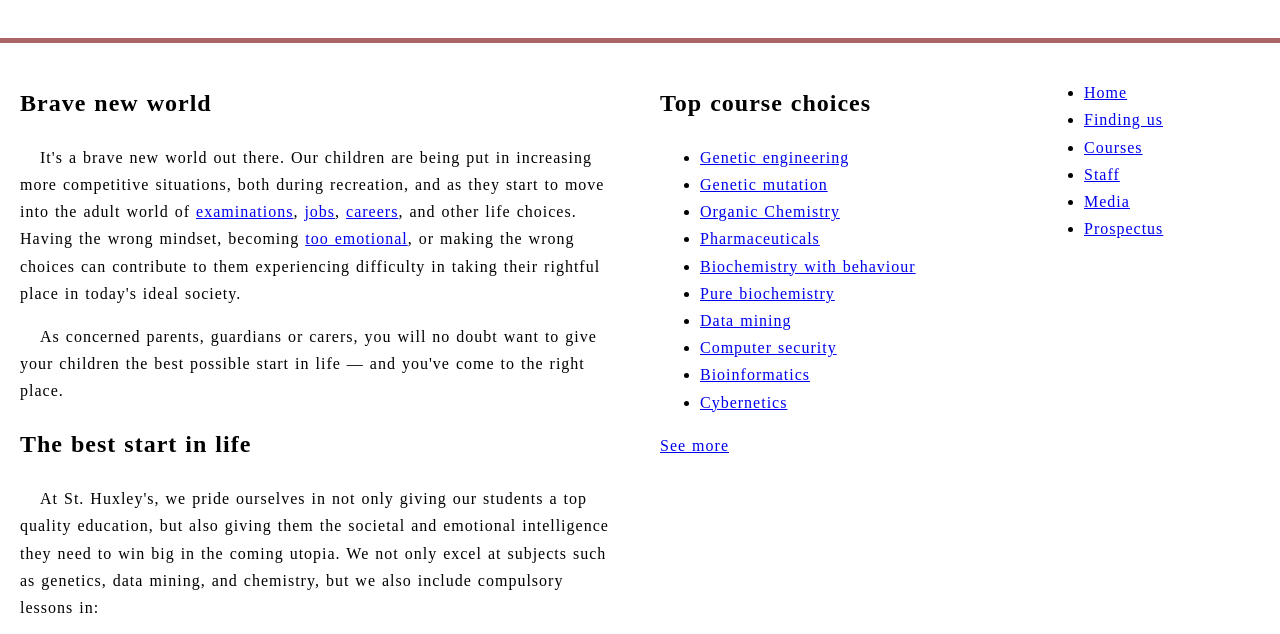
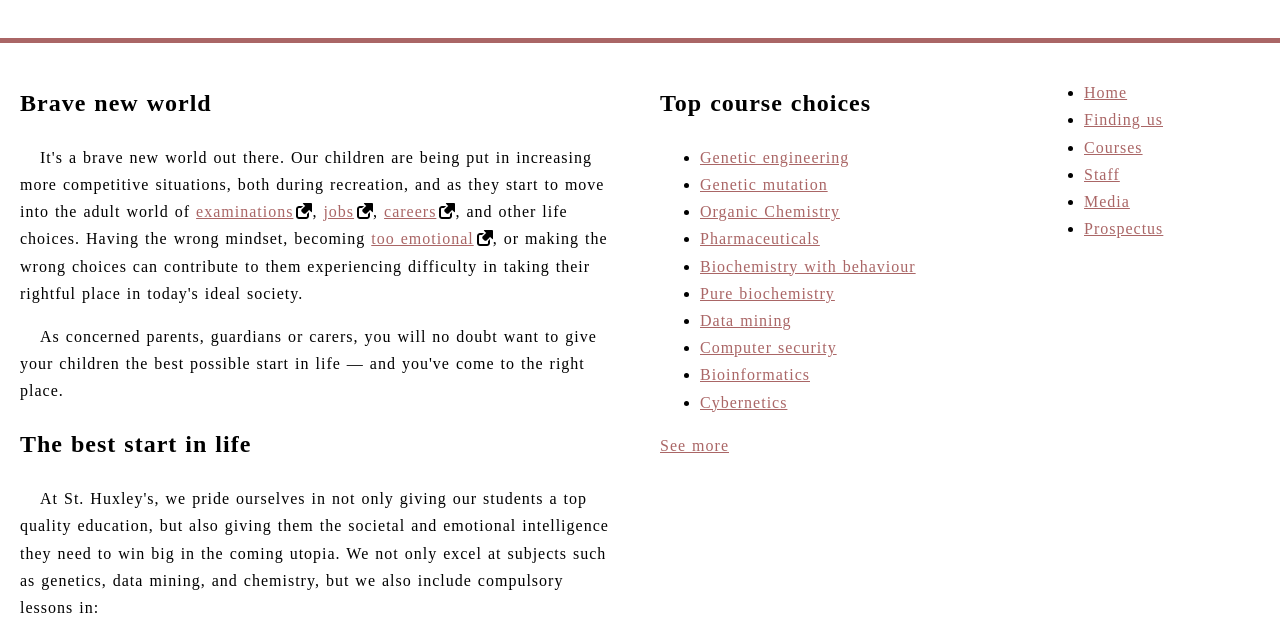
Before and after one commit to devarshpatel1/devarsh, a plain HTML site: page Assignment3/Part3/index.html in a window 1280 px wide. Shown: the part 104-738 px from the top of the page. Drawn offline with Linux system fonts and the light colour scheme.

Commit message:
Commit 4
- Add links Styling using css

```diff
--- a/Assignment3/Part3/style.css
+++ b/Assignment3/Part3/style.css
@@ -73,3 +73,32 @@ h2 {
 section p {
   text-indent: 20px;
 }
+/* Link Stylinng */
+
+a {
+  color: #AA6666;
+}
+
+a:visited {
+  color: #716363;
+}
+
+a:focus {
+  color: #d00d0d;
+  outline: none;
+}
+
+a:hover {
+  color: #e45151;
+  text-decoration: none;
+}
+a:active {
+  color: #AA6666;
+  text-shadow: 1px 1px 1px #f0aaaa;
+}
+
+a[href^="http"] {
+  background: url("external-link-52.png") no-repeat 100% 0;
+  background-size: 16px 16px;
+  padding-right: 19px;
+}
```
